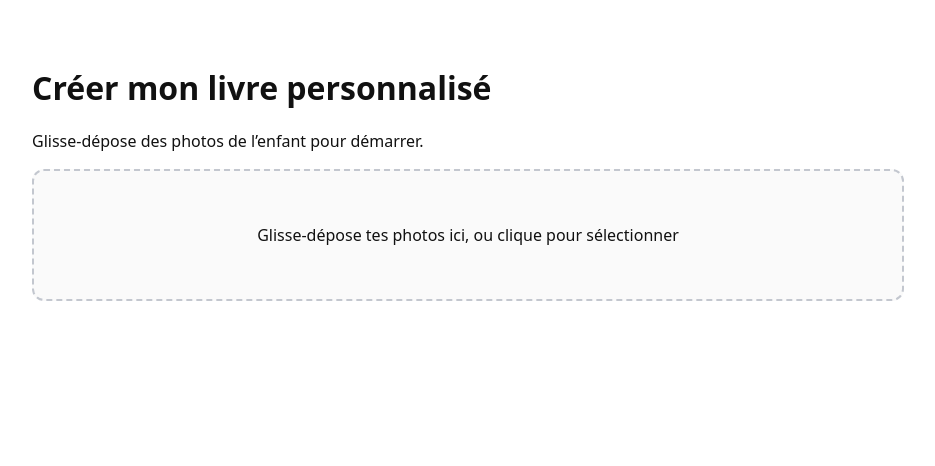
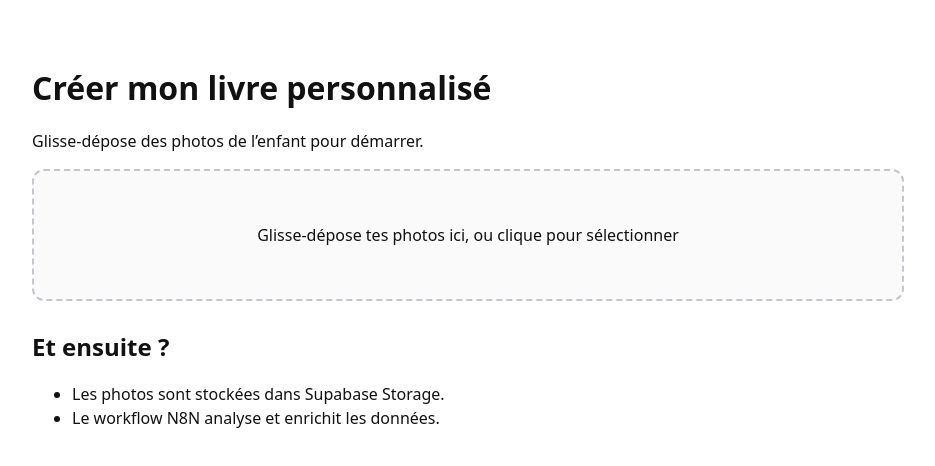
Before and after one commit to editions-aurora/editions-aurora, a Next.js app: page /landing in a window 1280 px wide. Shown: the top 466 px of the page, without its empty margins (172-1107 px from the left). Built offline with nearby package versions, Linux system fonts and the light colour scheme.

Commit message:
dynamic child id page 9

```diff
--- a/app/landing/page.jsx
+++ b/app/landing/page.jsx
@@ -10,25 +10,29 @@ export default function LandingPage() {
   const [childId, setChildId] = useState(null);
 
   useEffect(() => {
-    // 1️⃣ Récupère childId depuis la query string
     const params = new URLSearchParams(window.location.search);
     const id = params.get("childId");
     if (!id) return;
+
     setChildId(id);
 
-    // 2️⃣ Écoute les updates sur la table 'uploads' pour ce childId
-    const subscription = supabase
-      .from(`uploads:child_id=eq.${id}`)
-      .on("UPDATE", payload => {
-        if (payload.new.status === "done") {
-          router.replace(`/books/${id}`);
+    // ✅ Abonnement Supabase v2
+    const channel = supabase
+      .channel(`child_id-${id}`)
+      .on(
+        "postgres_changes",
+        { event: "UPDATE", schema: "public", table: "uploads", filter: `child_id=eq.${id}` },
+        (payload) => {
+          console.log("Update reçu :", payload);
+          if (payload.new.status === "done") {
+            router.replace(`/books/${id}`);
+          }
         }
-      })
+      )
       .subscribe();
 
-    // 3️⃣ Cleanup à la destruction du composant
     return () => {
-      supabase.removeSubscription(subscription);
+      supabase.removeChannel(channel);
     };
   }, [router]);
 
@@ -39,6 +43,14 @@ export default function LandingPage() {
 
       <Dropzone />
 
+      <section style={{ marginTop: 32 }}>
+        <h2>Et ensuite ?</h2>
+        <ul>
+          <li>Les photos sont stockées dans Supabase Storage.</li>
+          <li>Le workflow N8N analyse et enrichit les données.</li>
+        </ul>
+      </section>
+
       {childId && (
         <div style={{ marginTop: 24 }}>
           Redirection en cours vers la page personnalisée...
```
